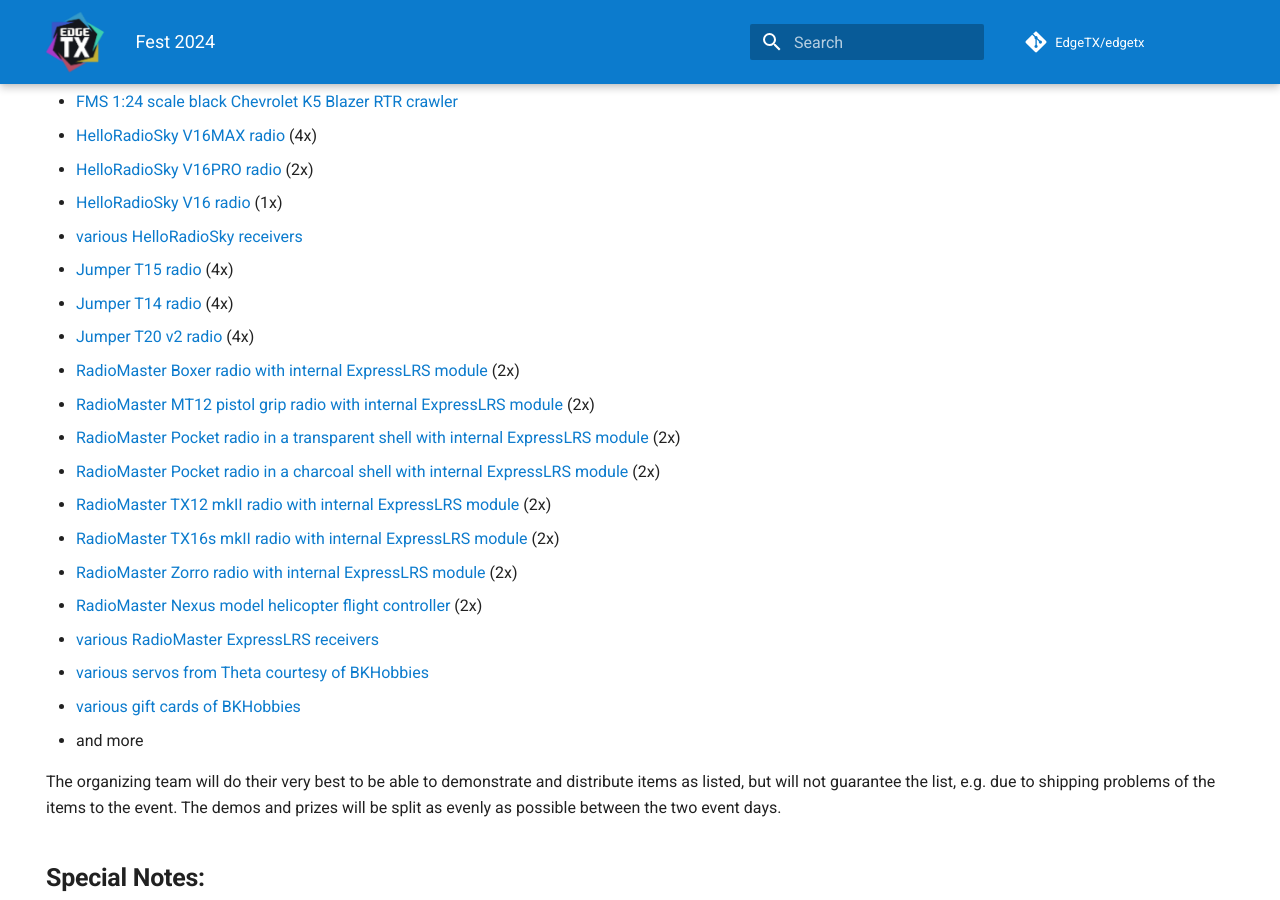
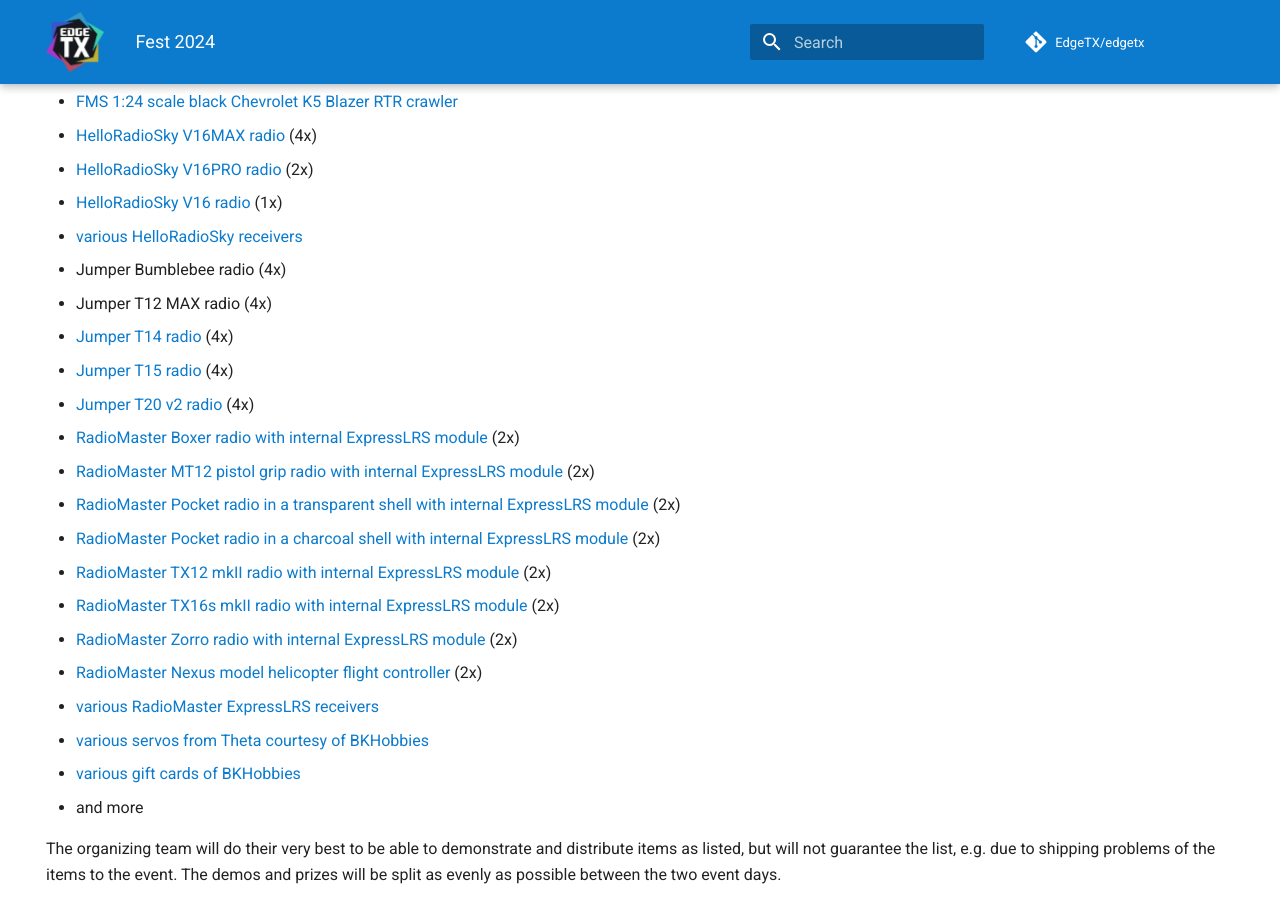
Before and after one commit to EdgeTX/edgetx.github.io, an MkDocs documentation site: the page built from docs/fest2024.md, in a window 1280 px wide and 900 px high, scrolled down 2977 px. Built offline with MkDocs 1.6.1 and Material for MkDocs 9.7.7, drawn with Linux system fonts in a browser that asks for light colours; comment, search, counter and statistics services are not loaded.

Commit message:
Bumblebee & T12 MAX

```diff
--- a/docs/fest2024.md
+++ b/docs/fest2024.md
@@ -83,8 +83,10 @@
 - [HelloRadioSky V16PRO radio](https://www.helloradiorc.com/sys-pd/61.html) (2x)
 - [HelloRadioSky V16 radio](https://www.helloradiorc.com/V16PRO.html) (1x)
 - [various HelloRadioSky receivers](https://www.helloradiorc.com/products/)
+- Jumper Bumblebee radio (4x)
+- Jumper T12 MAX radio (4x)
+- [Jumper T14 radio](https://www.jumper-rc.com/transmitters/t14/) (4x)
 - [Jumper T15 radio](https://www.jumper-rc.com/transmitters/t15/) (4x)
-- [Jumper T14 radio](https://www.jumper-rc.com/transmitters/t14/) (4x)
 - [Jumper T20 v2 radio](https://www.jumper-rc.com/transmitters/t20-2/) (4x)
 - [RadioMaster Boxer radio with internal ExpressLRS module](https://www.radiomasterrc.com/products/boxer-radio-controller-m2) (2x)
 - [RadioMaster MT12 pistol grip radio with internal ExpressLRS module](https://www.radiomasterrc.com/products/mt12-surface-radio-controller) (2x)
```
